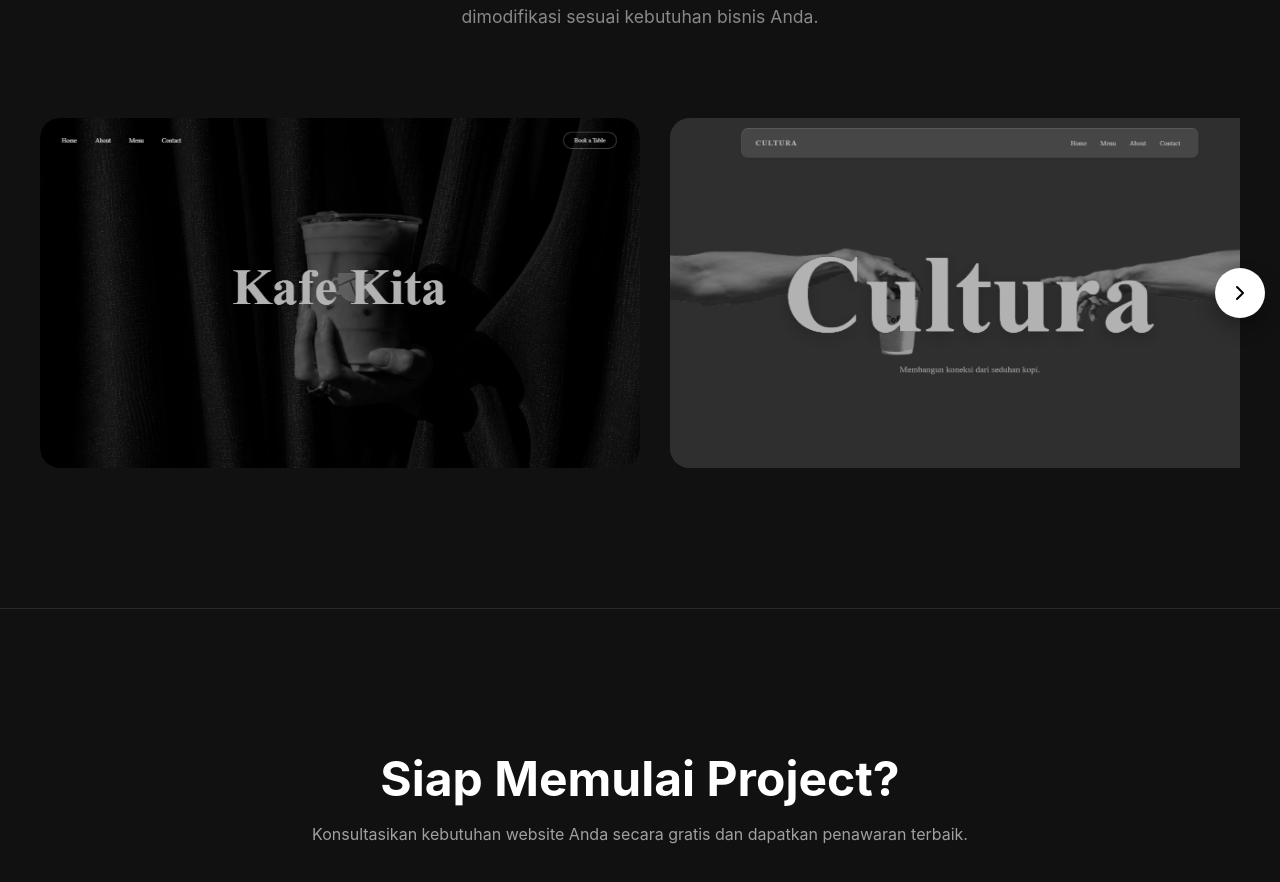
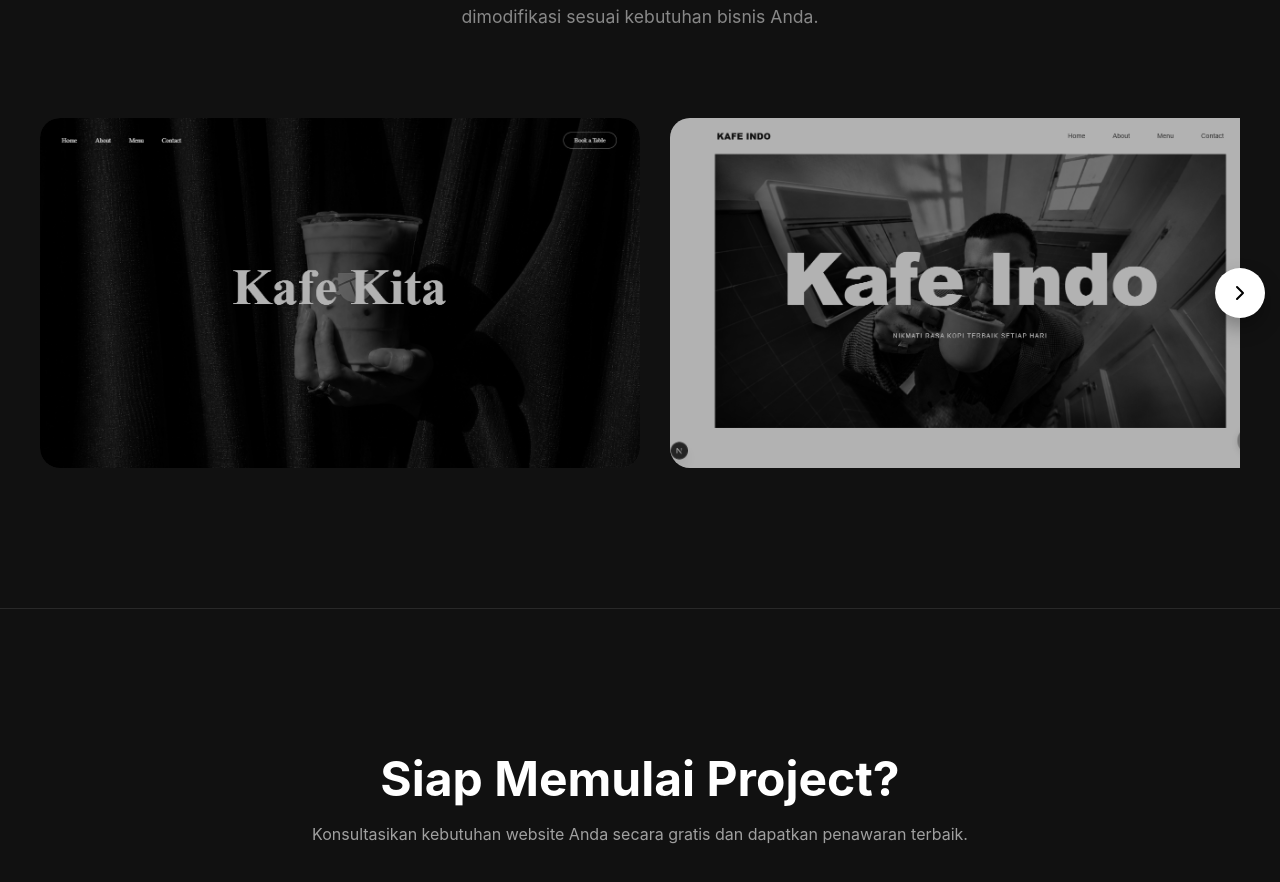
Before and after one commit to swaztica99/my-web-portfolio, a Next.js app: page / in a window 1280 px wide. Shown: the part 2687-3569 px from the top of the page. Built offline with nearby package versions, Linux system fonts and the light colour scheme.

Commit message:
UPDATE 12/05/2026 AT 14.12PM

```diff
--- a/src/constants/references.ts
+++ b/src/constants/references.ts
@@ -10,6 +10,13 @@ export const REFERENCES = [
         id: 2,
         title: "References 2",
         category: "Landing Page",
+        image: "/webpage4.png",
+        url: "https://website-ccaffee-2.vercel.app/",
+    },
+    {
+        id: 3,
+        title: "References 3",
+        category: "Landing Page",
         image: "/webpage3.png",
         url: "https://coffee-website-1-wine.vercel.app/",
     }
```
Also changed, not shown: public/webpage4.png (added).
